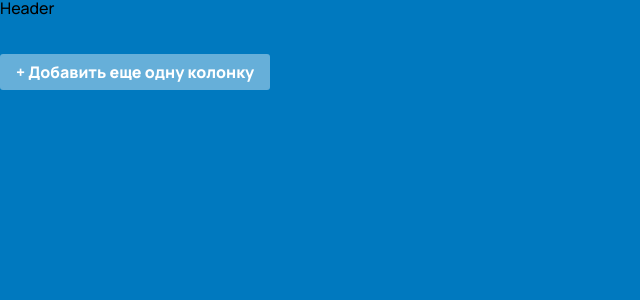
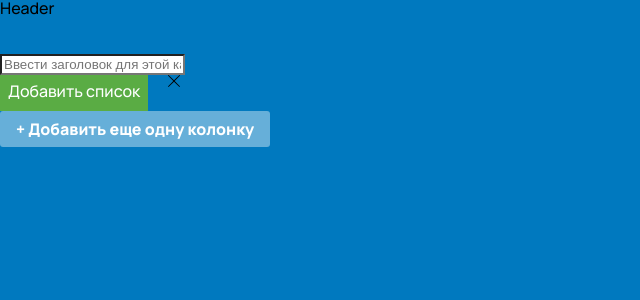
Before and after one commit to gulevskydev/Trello-clone, a Vue app: page / in a window 1280 px wide. Shown: the top 300 px of the page, without its empty margins (0-640 px from the left). Built offline with nearby package versions, Linux system fonts and the light colour scheme.

Commit message:
Add rendering cards

```diff
--- a/src/components/Board.vue
+++ b/src/components/Board.vue
@@ -2,14 +2,16 @@
   <div class="board-canvas">
     <div class="board-wrapper"></div>
     <Cards />
-    <div class="add-card" @click="addCardTitle">
+    <div class="add-card" @click="addCardTitle" @keydown.enter="addNewCard">
       <div v-if="!isClickingOnCard" class="add-card__title">
         + Добавить еще одну колонку
       </div>
       <template v-if="isClickingOnCard">
         <input
+          ref="input"
           v-model="titleMessage"
           class="add-card__input"
+          focused="true"
           placeholder="Ввести заголовок списка"
         />
         <div class="add-card__input-wrapper">
@@ -38,9 +40,11 @@ export default {
       titleMessage: "",
     };
   },
+  mounted() {},
   methods: {
     addCardTitle() {
       this.isClickingOnCard = true;
+      this.$nextTick(() => this.$refs.input.focus());
     },
     closeCardAdditing() {
       this.isClickingOnCard = false;
@@ -49,6 +53,7 @@ export default {
       this.$store.commit("CREATE_CARD", {
         title: this.titleMessage,
         id: uuid(),
+        label: "",
         description: "",
       });
       this.clearDataAfterAdditingNewCard();
--- a/src/components/Cards.vue
+++ b/src/components/Cards.vue
@@ -1,7 +1,27 @@
 <template>
   <div class="cards-container">
-    <div v-for="card in CARDS" class="card" :key="card.id">
-      {{ card.title }}
+    <div v-for="(card, index) of CARDS" class="card" :key="card.id">
+      <h2 v-if="index === 0">
+        {{ card.title }}
+      </h2>
+
+      <div v-if="card.label.length" class="card__body">
+        <h3>{{ card.label }}</h3>
+      </div>
+    </div>
+
+    <div class="add-label__wrapper">
+      <input
+        type="text"
+        placeholder="Ввести заголовок для этой карточки"
+        class="add-label__input"
+      />
+      <div class="add-card__input-wrapper">
+        <div class="add-card__button" @click="addNewCard">
+          Добавить список
+        </div>
+        <span class="add-card__close" @click.stop="closeCardAdditing" />
+      </div>
     </div>
   </div>
 </template>
@@ -20,4 +40,17 @@ export default {
 };
 </script>
 
-<style></style>
+<style lang="scss">
+.card {
+  background-color: #ebecf0;
+  border-radius: 3px;
+  box-sizing: border-box;
+  display: flex;
+  flex-direction: column;
+  max-height: 100%;
+  width: 270px;
+  padding: 20px;
+  position: relative;
+  white-space: normal;
+}
+</style>
```
